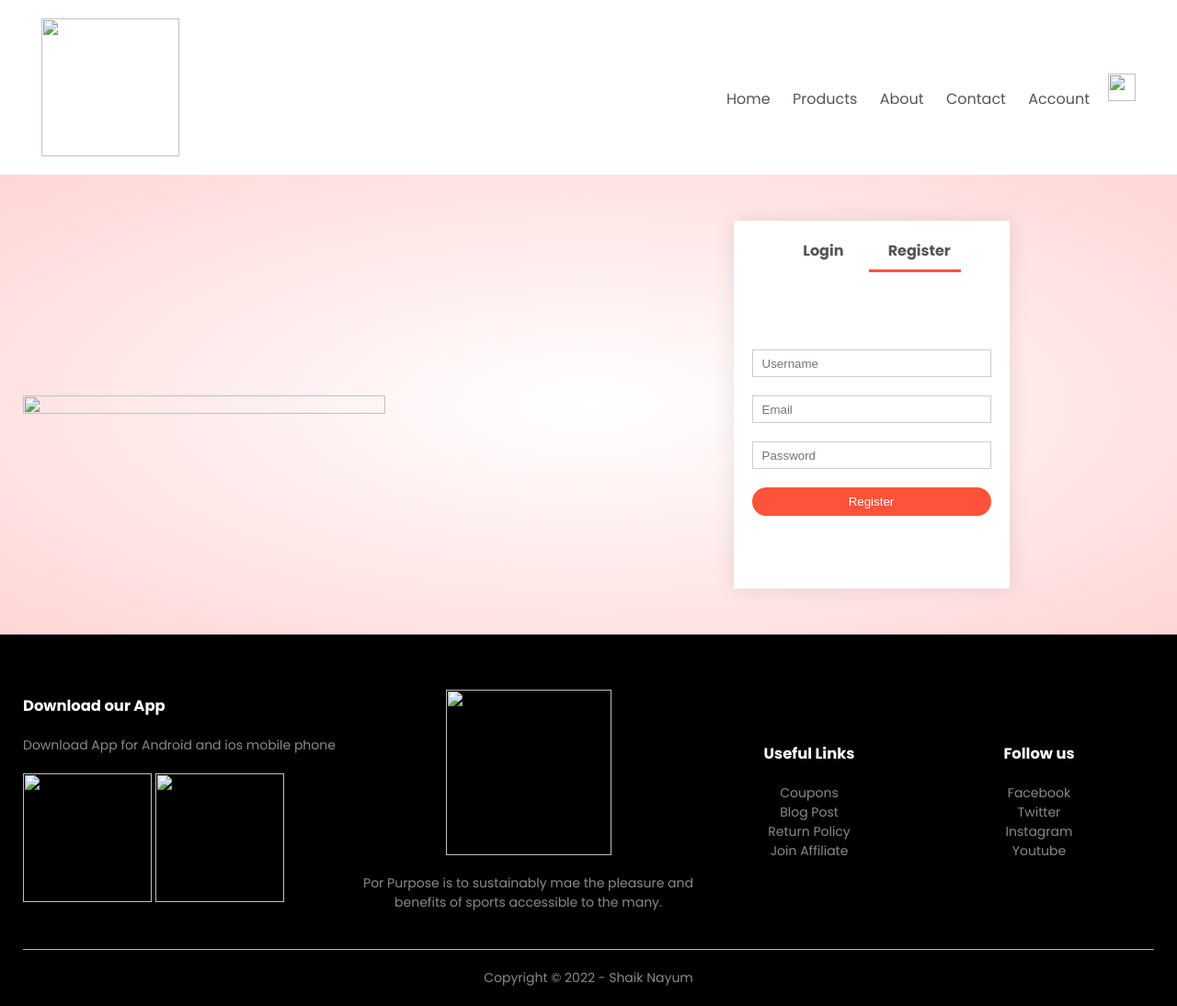
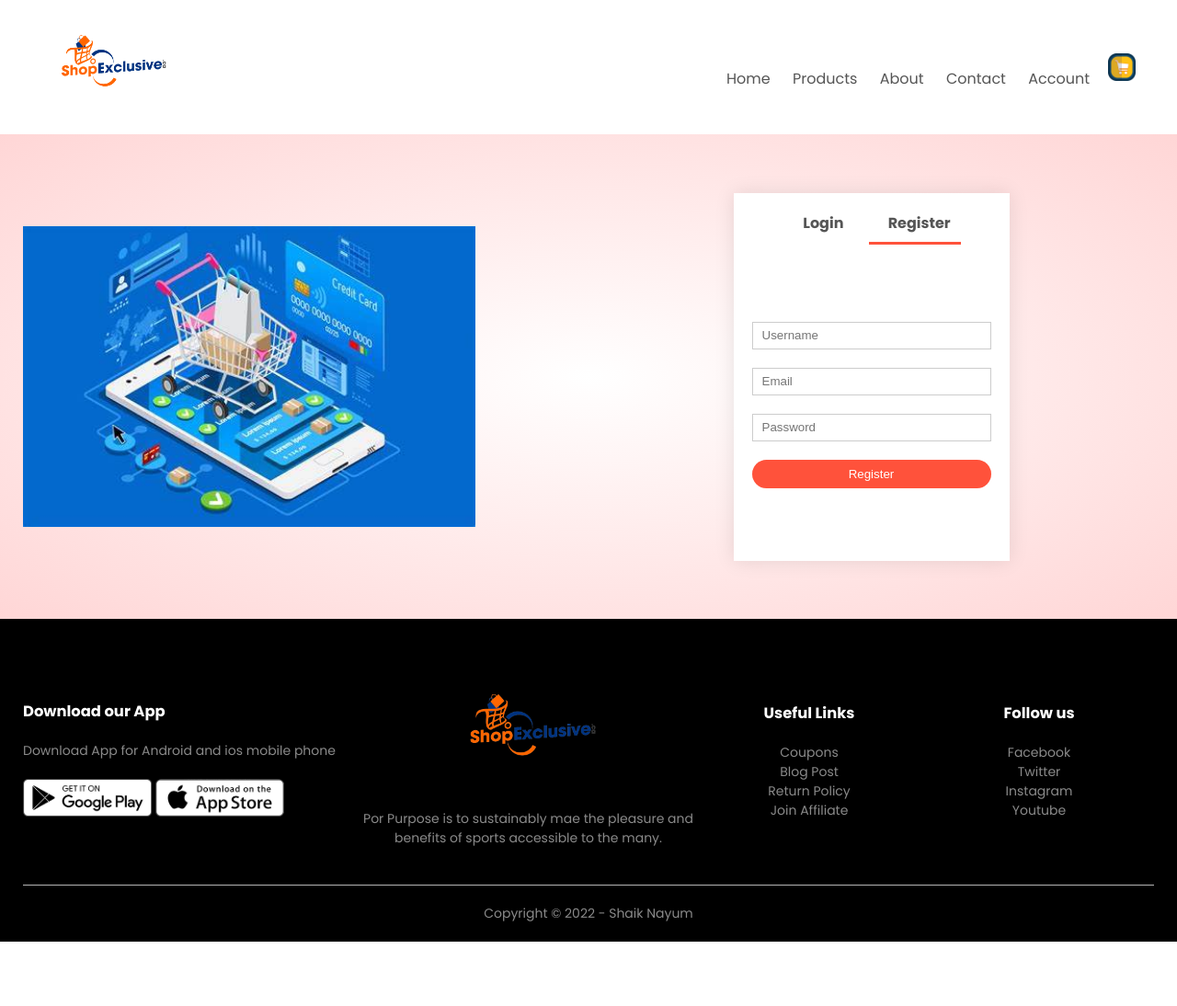
Before and after one commit to nayumcti036/Ecommerce-Website-Design, a plain HTML site: page account.html in a window 1280 px wide. Shown: the whole page at 92% size. After the commit the page ends 1024 px from the top, so only its background shows below. Drawn offline with Linux system fonts and the light colour scheme.

Commit message:
Update account.html

```diff
--- a/account.html
+++ b/account.html
@@ -9,7 +9,7 @@
     <link rel="preconnect" href="https://fonts.gstatic.com" crossorigin>
     <link href="https://fonts.googleapis.com/css2?family=Poppins:wght@300;400;500;600;700&display=swap"
         rel="stylesheet">
-    <link rel="icon" href="img/favicon">
+    <link rel="icon" href="favicon">
     <title>Ecommerce Website Design</title>
 </head>
 
@@ -19,7 +19,7 @@
     <div class="container">
         <div class="navbar">
             <div class="logo">
-                <a href="index.html"><img src="img/logo.png" width="150px"></a>
+                <a href="index.html"><img src="logo.png" width="150px"></a>
             </div>
             <nav>
                 <ul id="MenuItems">
@@ -30,8 +30,8 @@
                     <li><a href="account.html">Account</a></li>
                 </ul>
             </nav>
-            <a href="carts.html"><img src="img/cart.png" width="30px" height="30px"></a>
-            <img src="img/menu.png" class="menu-icon" onclick="menutoggle()">
+            <a href="carts.html"><img src="cart.png" width="30px" height="30px"></a>
+            <img src="menu.png" class="menu-icon" onclick="menutoggle()">
         </div>
     </div>
 
@@ -41,7 +41,7 @@
         <div class="container">
             <div class="row">
                 <div class="col-2">
-                    <img src="img/img1.jpg" width="80%">
+                    <img src="img1.jpg" width="80%">
                 </div>
                 <div class="col-2">
                     <div class="form-container">
@@ -80,13 +80,13 @@
                     <h3>Download our App</h3>
                     <p>Download App for Android and ios mobile phone</p>
                     <div class="app-logo">
-                        <img src="img/play-store.png">
-                        <img src="img/app-store.png">
+                        <img src="play-store.png">
+                        <img src="app-store.png">
 
                     </div>
                 </div>
                 <div class="footer-col-2">
-                    <img src="img/logo.png">
+                    <img src="logo.png">
                     <p>Por Purpose is to sustainably mae the pleasure and benefits of sports accessible to the many.
                     </p>
                 </div>
```
